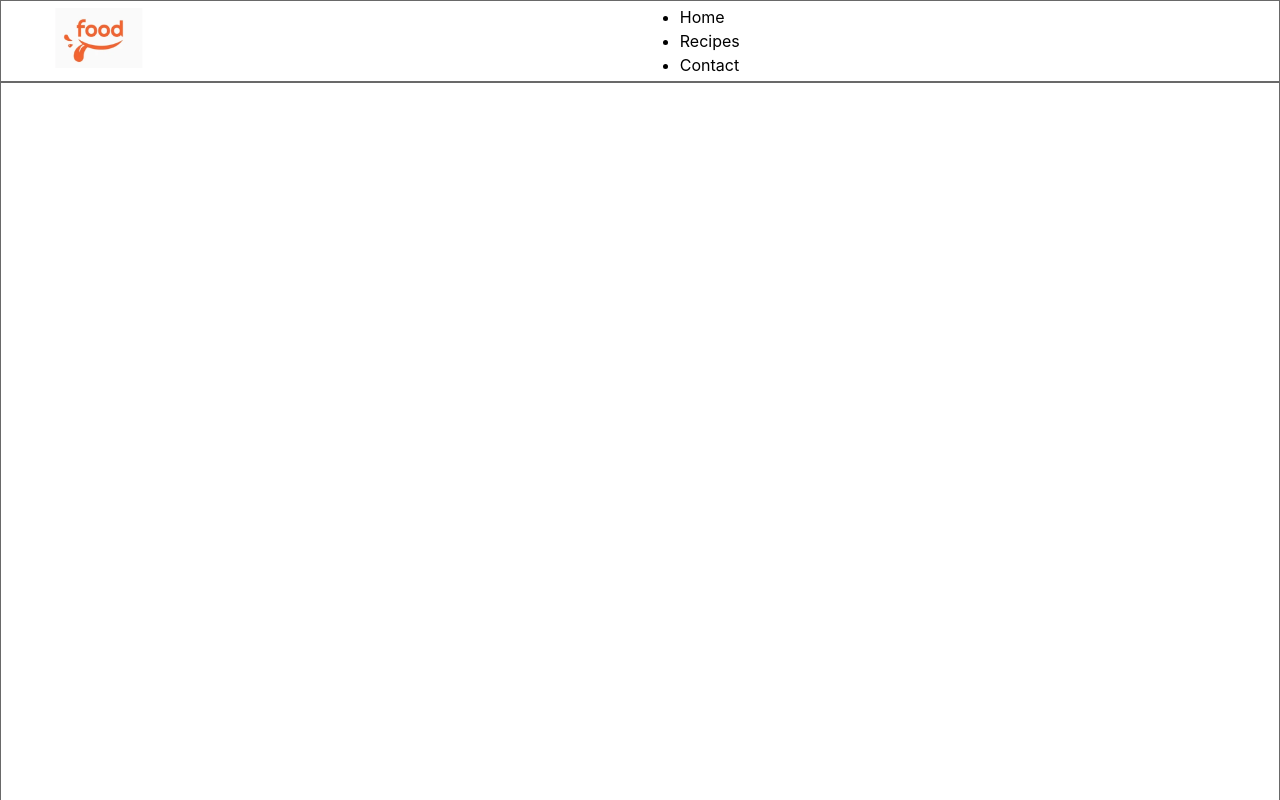
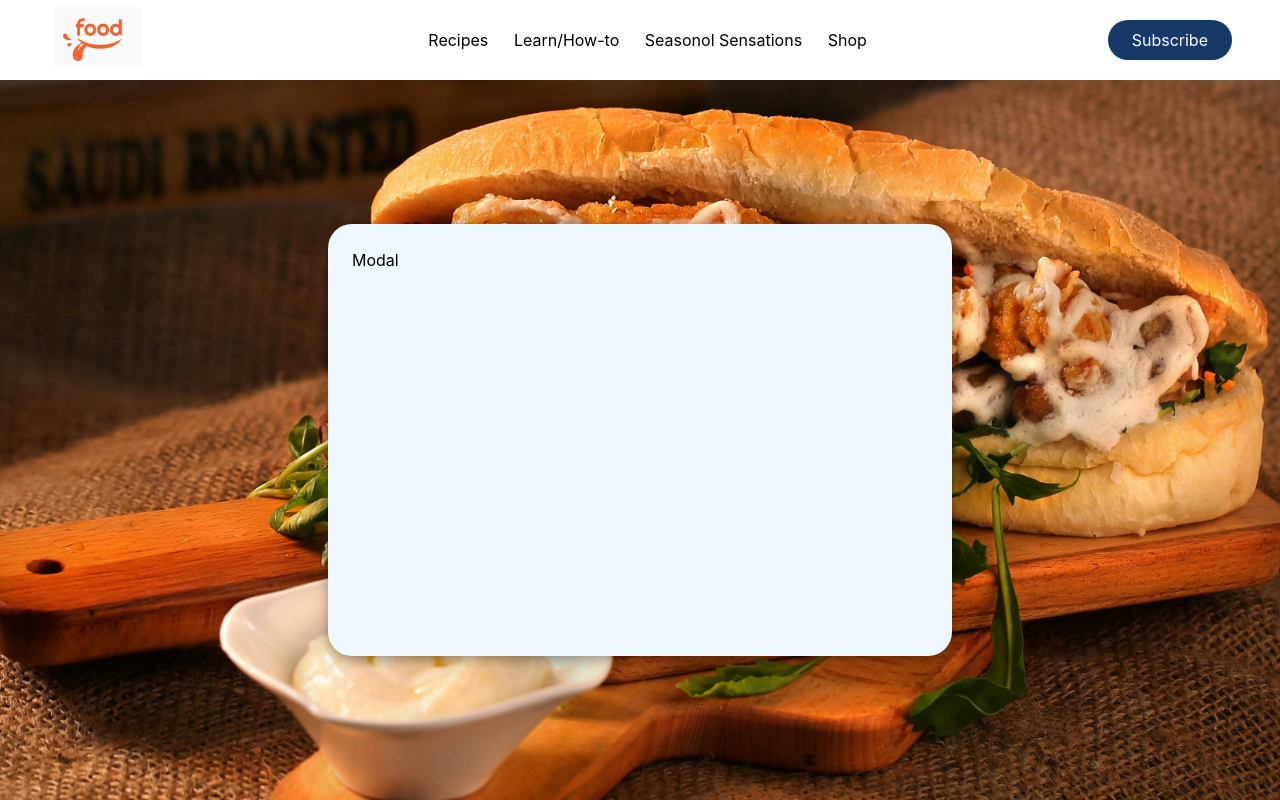
Before and after one commit to AbhilashTUofficial/Spoonful-Stories-ReactJs, a React (Vite) app in the folder SpoonfulStories/: page / in a window 1280 px wide. Shown: the top 800 px of the page. Built offline with nearby package versions, Linux system fonts and the light colour scheme.

Commit message:
Homepage: Custom modal

```diff
--- /dev/null
+++ b/SpoonfulStories/src/components/Modal/index.tsx
@@ -0,0 +1,10 @@
+import React from 'react';
+import "./style.css";
+
+const Modal = () => {
+    return (
+        <div className="modalCont">Modal</div>
+    )
+}
+
+export default Modal;
--- /dev/null
+++ b/SpoonfulStories/src/components/Modal/style.css
@@ -0,0 +1,18 @@
+.modalCont {
+    position: absolute;
+    margin: 0;
+    padding: 0;
+    height: calc(100vh - 80px);
+    color: black;
+    background-color: aliceblue;
+    /* center DIV */
+    top:50%;
+    left: 50%;
+    transform: translate(-50%, -50%);
+    width: 36rem;
+    height: 24rem;
+    border-radius: 24px;
+    padding: 24px;
+    box-shadow: 0 4px 8px 0 rgba(0, 0, 0, 0.2), 0 6px 20px 0 rgba(0, 0, 0, 0.19);
+
+}
--- a/SpoonfulStories/src/components/TopBar/index.tsx
+++ b/SpoonfulStories/src/components/TopBar/index.tsx
@@ -10,12 +10,15 @@ const TopBar: React.FC = () => {
             </div>
             <div className="tabs">
                 <ul>
-                    <li>Home</li>
                     <li>Recipes</li>
-                    <li>Contact</li>
+                    <li>Learn/How-to</li>
+                    <li>Seasonol Sensations</li>
+                    <li>Shop</li>
                 </ul>
             </div>
-            <div className="trailing"></div>
+            <div className="trailing">
+                <div className="subscribBtn">Subscribe</div>
+            </div>
         </div>
     );
 };
--- a/SpoonfulStories/src/components/TopBar/style.css
+++ b/SpoonfulStories/src/components/TopBar/style.css
@@ -1,12 +1,33 @@
 .topbarCont{
     display: flex;
     height: 80px;
-    border:1px solid dimgray;
     margin: 0;
     padding: 0 3rem;
     justify-content: space-between;
     align-items: center;
+    position:sticky;
+    top: 0;
+    background-color: white;
+    z-index: 100;
 }
 .logo{
     height: 60px;
 }
+.tabs{
+    color: black;
+    display: flex;
+    gap: 2rem;
+}
+.tabs>ul{
+    text-decoration: none;
+    list-style: none;
+    display: flex;
+    gap:1.6rem;
+}
+.subscribBtn{
+    background-color: #163968;
+    color: white;
+    padding: 0.5rem 1.5rem;
+    border-radius: 24px;
+    cursor: pointer;
+}
--- a/SpoonfulStories/src/pages/Home/index.tsx
+++ b/SpoonfulStories/src/pages/Home/index.tsx
@@ -2,11 +2,17 @@
 
 import React from 'react';
 import "./style.css";
+import Modal from '../../components/Modal';
 
 const Home: React.FC = () => {
     return (
         <div className='homeCont'>
-            <div className="landingCont"></div>
+            <div className="landingCont">
+                <img src="../../public/assets/Images/7.jpg" alt="" />
+                <Modal />
+
+
+            </div>
             <div className="soupCarosoulCont"></div>
             <div className="trendyRecipesCont"></div>
             <div className="recipesBlogCont"></div>
--- a/SpoonfulStories/src/pages/Home/style.css
+++ b/SpoonfulStories/src/pages/Home/style.css
@@ -4,16 +4,18 @@
 
 }
 .landingCont{
-
     height: calc(100vh - 80px);
-    border:1px solid dimgray;
+    position: relative;
+}
+.landingCont>img{
+    width: 100%;
+    height: calc(100vh - 80px);
+    /* no straching */
+    object-fit: cover;
+}
 
 
-
-}
-
 .soupCarosoulCont{
-
     height: calc(60vh - 80px);
     border:1px solid dimgray;
 
```
Also changed, not shown: SpoonfulStories/src/components/Modal/type.ts (added).
